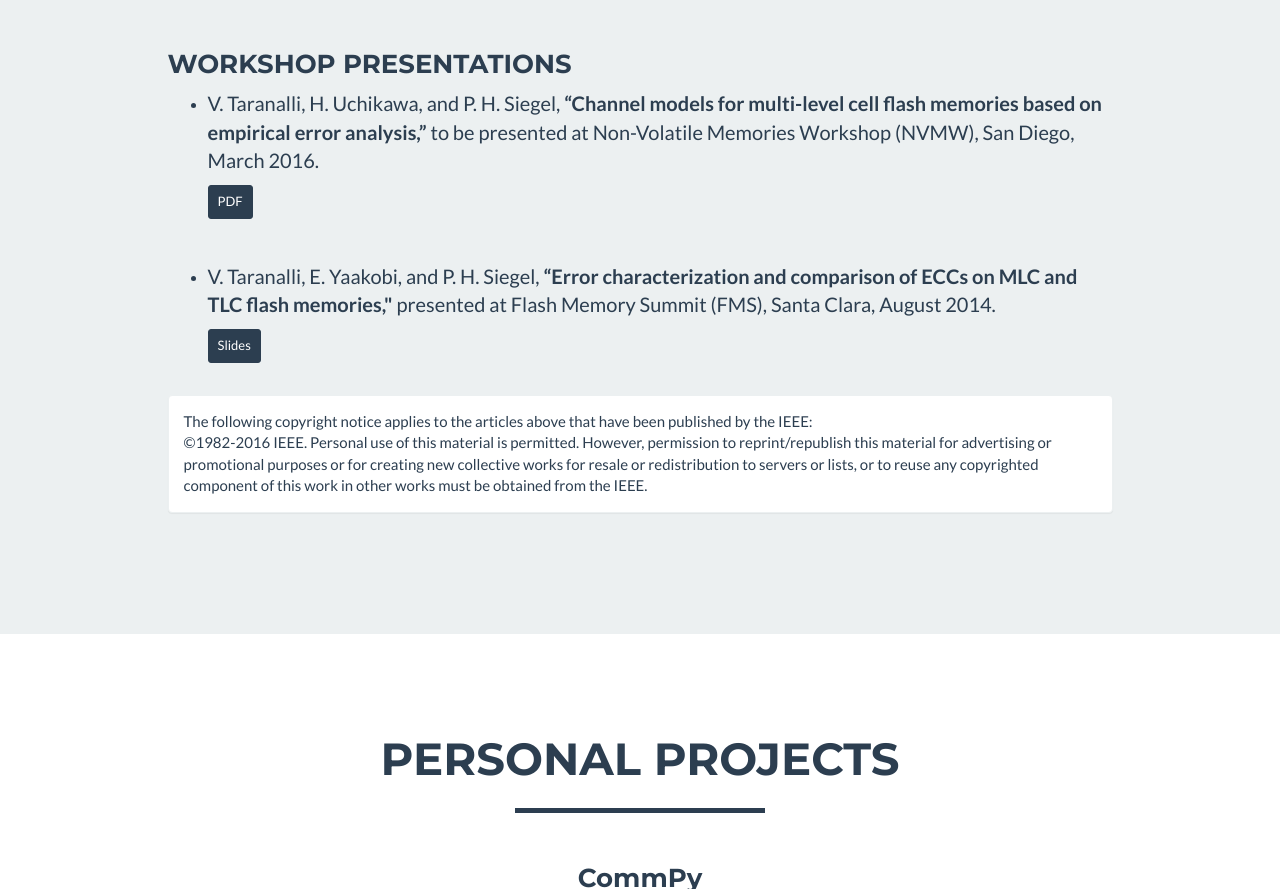
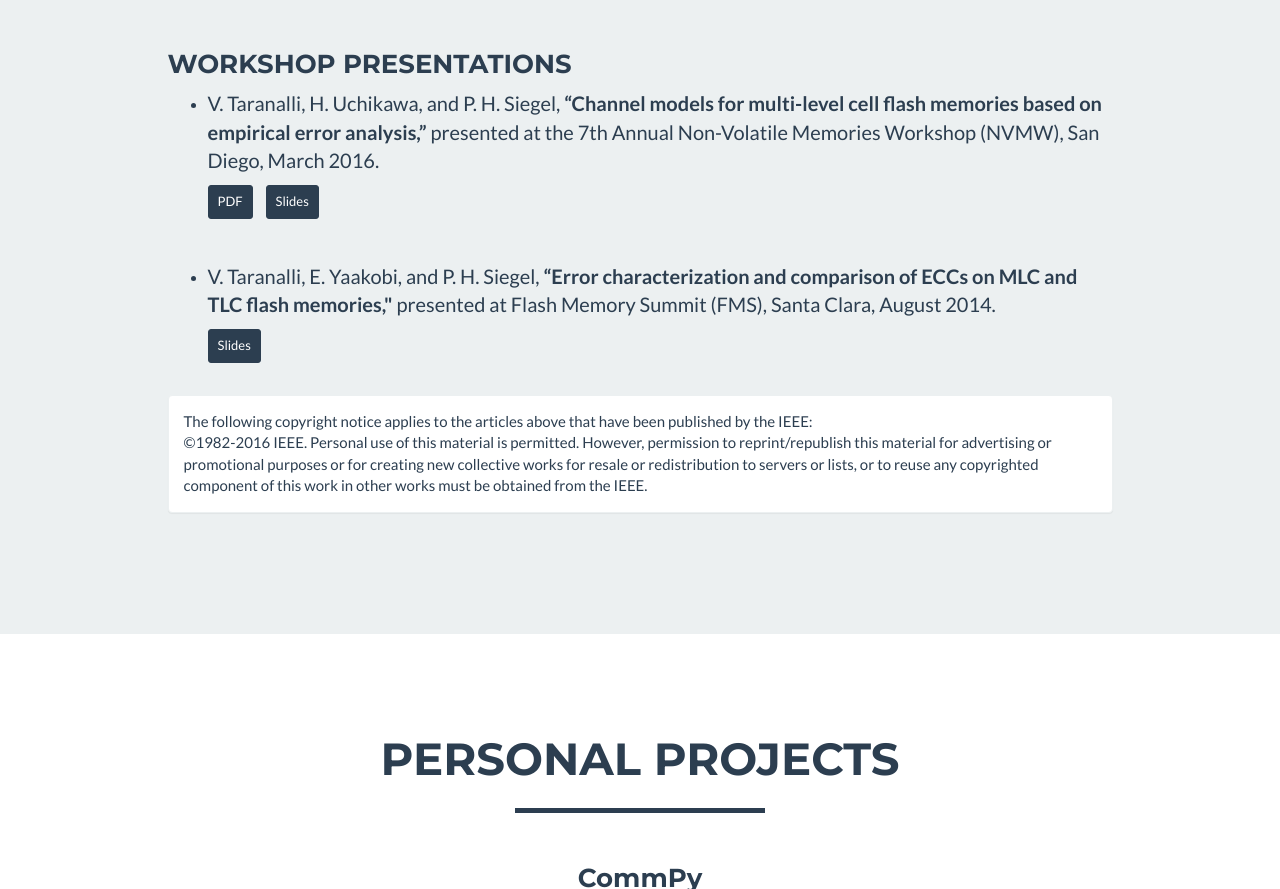
Before and after one commit to veeresht/veeresht-old.github.io, a plain HTML site: page index.html in a window 1280 px wide. Shown: the part 2575-3464 px from the top of the page. Drawn offline with nearby package versions, Linux system fonts and the light colour scheme.

Commit message:
Adding NVMW Slides.

```diff
--- a/index.html
+++ b/index.html
@@ -285,13 +285,13 @@
 				<br/>
 				<h3> Workshop Presentations </h3>
 				<ul>
-				<li> <p>V. Taranalli, H. Uchikawa, and P. H. Siegel, <b>“Channel models for multi-level cell flash memories based on empirical error analysis,”</b> to be presented at Non-Volatile Memories Workshop (NVMW), San Diego, March 2016.</p></li>
+				<li> <p>V. Taranalli, H. Uchikawa, and P. H. Siegel, <b>“Channel models for multi-level cell flash memories based on empirical error analysis,”</b> presented at the 7th Annual Non-Volatile Memories Workshop (NVMW), San Diego, March 2016.</p></li>
 				<ul class="list-inline">
 					<li><a href="https://dl.dropboxusercontent.com/u/21829015/veeresht_info/pubs/nvmw2016/veeresh_nvmw2016_paper.pdf" target="_blank" class="btn btn-primary btn-sm">PDF</a></li>
 					<!-- <li><a href="#" target="_blank" class="btn btn-primary btn-sm">BibTeX</a></li>
 					<li><a href="#" target="_blank" class="btn btn-primary btn-sm">IEEEXplore</a></li>
-					<li><a href="#" target="_blank" class="btn btn-primary btn-sm">arXiv</a></li>
-					<li><a href="#" target="_blank" class="btn btn-primary btn-sm">Presentation</a></li> -->
+					<li><a href="#" target="_blank" class="btn btn-primary btn-sm">arXiv</a></li>-->
+					<li><a href="https://dl.dropboxusercontent.com/u/21829015/veeresht_info/pubs/nvmw2016/veeresh_nvmw2016_presentation.pdf" target="_blank" class="btn btn-primary btn-sm">Slides</a></li>
 				</ul>
 				<br/><br/>
 				<li> <p>V. Taranalli, E. Yaakobi, and P. H. Siegel, <b>“Error characterization and comparison of ECCs on MLC and TLC flash memories,"</b> presented at Flash Memory Summit (FMS), Santa Clara, August 2014.</p></li>
```
